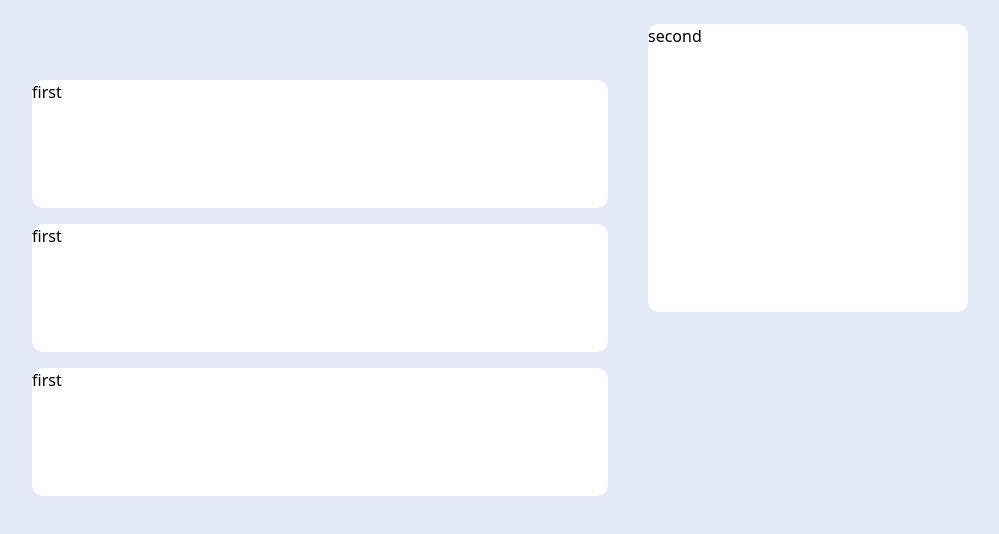
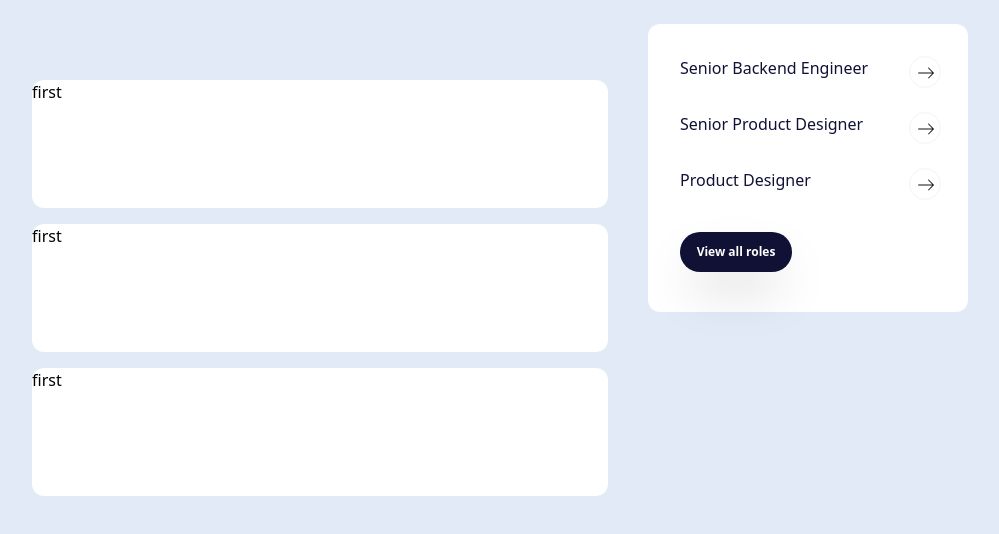
Before and after one commit to nasir-001/100-components, a Vue app: page /layout15 in a window 1280 px wide. Shown: the top 534 px of the page, without its empty margins (160-1159 px from the left). Built offline with nearby package versions, Linux system fonts and the light colour scheme; the HTML template or start-up script is replaced by a standard one.

Commit message:
finish designing the first card in component 15

```diff
--- a/src/views/Layout15.vue
+++ b/src/views/Layout15.vue
@@ -13,7 +13,41 @@
         </div>
       </div>
       <div class="w-80 bg-white -mt-14 rounded-xl h-72">
-        second
+        <div class="mt-8 mx-8">
+          <div class="flex justify-between">
+            <div class="w-4/5 text-layout15textAndButtonColor font-medium text-base">
+              Senior Backend Engineer
+            </div>
+            <div class="w-1/5 -mr-6 text-layout15textAndButtonColor font-semibold">
+              <div class="w-8 h-8 text-center rounded-full border border-gray-100">
+                <svg class="fill-current mt-2 ml-1 h-4 w-6" enable-background="new 0 0 32 32"  id="Слой_1" version="1.1" viewBox="0 0 32 32"  xml:space="preserve" xmlns="http://www.w3.org/2000/svg" xmlns:xlink="http://www.w3.org/1999/xlink"><path clip-rule="evenodd" d="M32,16.009c0-0.267-0.11-0.522-0.293-0.714  l-9.899-9.999c-0.391-0.395-1.024-0.394-1.414,0c-0.391,0.394-0.391,1.034,0,1.428l8.193,8.275H1c-0.552,0-1,0.452-1,1.01  s0.448,1.01,1,1.01h27.586l-8.192,8.275c-0.391,0.394-0.39,1.034,0,1.428c0.391,0.394,1.024,0.394,1.414,0l9.899-9.999  C31.894,16.534,31.997,16.274,32,16.009z" fill="#121313" fill-rule="evenodd" id="Arrow_Forward"/><g/><g/><g/><g/><g/><g/></svg>
+              </div>
+            </div>
+          </div>
+          <div class="flex mt-6 justify-between">
+            <div class="w-4/5 text-layout15textAndButtonColor font-medium text-base">
+              Senior Product Designer
+            </div>
+            <div class="w-1/5 -mr-6 text-layout15textAndButtonColor font-semibold">
+              <div class="w-8 h-8 text-center rounded-full border border-gray-100">
+                <svg class="fill-current mt-2 ml-1 h-4 w-6" enable-background="new 0 0 32 32"  id="Слой_1" version="1.1" viewBox="0 0 32 32"  xml:space="preserve" xmlns="http://www.w3.org/2000/svg" xmlns:xlink="http://www.w3.org/1999/xlink"><path clip-rule="evenodd" d="M32,16.009c0-0.267-0.11-0.522-0.293-0.714  l-9.899-9.999c-0.391-0.395-1.024-0.394-1.414,0c-0.391,0.394-0.391,1.034,0,1.428l8.193,8.275H1c-0.552,0-1,0.452-1,1.01  s0.448,1.01,1,1.01h27.586l-8.192,8.275c-0.391,0.394-0.39,1.034,0,1.428c0.391,0.394,1.024,0.394,1.414,0l9.899-9.999  C31.894,16.534,31.997,16.274,32,16.009z" fill="#121313" fill-rule="evenodd" id="Arrow_Forward"/><g/><g/><g/><g/><g/><g/></svg>
+              </div>
+            </div>
+          </div>
+          <div class="flex mt-6 justify-between">
+            <div class="w-4/5 text-layout15textAndButtonColor font-medium text-base">
+              Product Designer
+            </div>
+            <div class="w-1/5 -mr-6 text-layout15textAndButtonColor font-semibold">
+              <div class="w-8 h-8 text-center rounded-full border border-gray-100">
+                <svg class="fill-current mt-2 ml-1 h-4 w-6" enable-background="new 0 0 32 32"  id="Слой_1" version="1.1" viewBox="0 0 32 32"  xml:space="preserve" xmlns="http://www.w3.org/2000/svg" xmlns:xlink="http://www.w3.org/1999/xlink"><path clip-rule="evenodd" d="M32,16.009c0-0.267-0.11-0.522-0.293-0.714  l-9.899-9.999c-0.391-0.395-1.024-0.394-1.414,0c-0.391,0.394-0.391,1.034,0,1.428l8.193,8.275H1c-0.552,0-1,0.452-1,1.01  s0.448,1.01,1,1.01h27.586l-8.192,8.275c-0.391,0.394-0.39,1.034,0,1.428c0.391,0.394,1.024,0.394,1.414,0l9.899-9.999  C31.894,16.534,31.997,16.274,32,16.009z" fill="#121313" fill-rule="evenodd" id="Arrow_Forward"/><g/><g/><g/><g/><g/><g/></svg>
+              </div>
+            </div>
+          </div>
+          <div class="mt-8 bg-layout15textAndButtonColor w-28 py-3 shadow-2xl text-center text-white text-xs font-semibold rounded-full">
+            View all roles
+          </div>
+        </div>
       </div>
     </div>
   </div>
```
